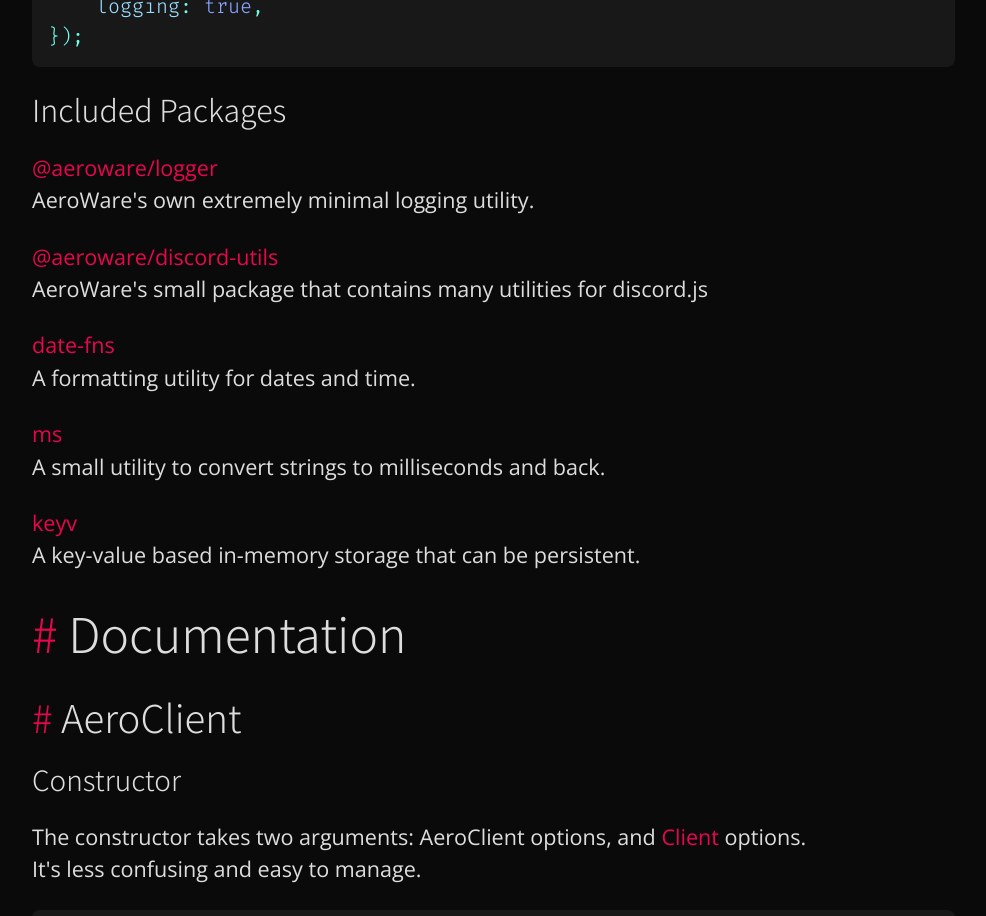
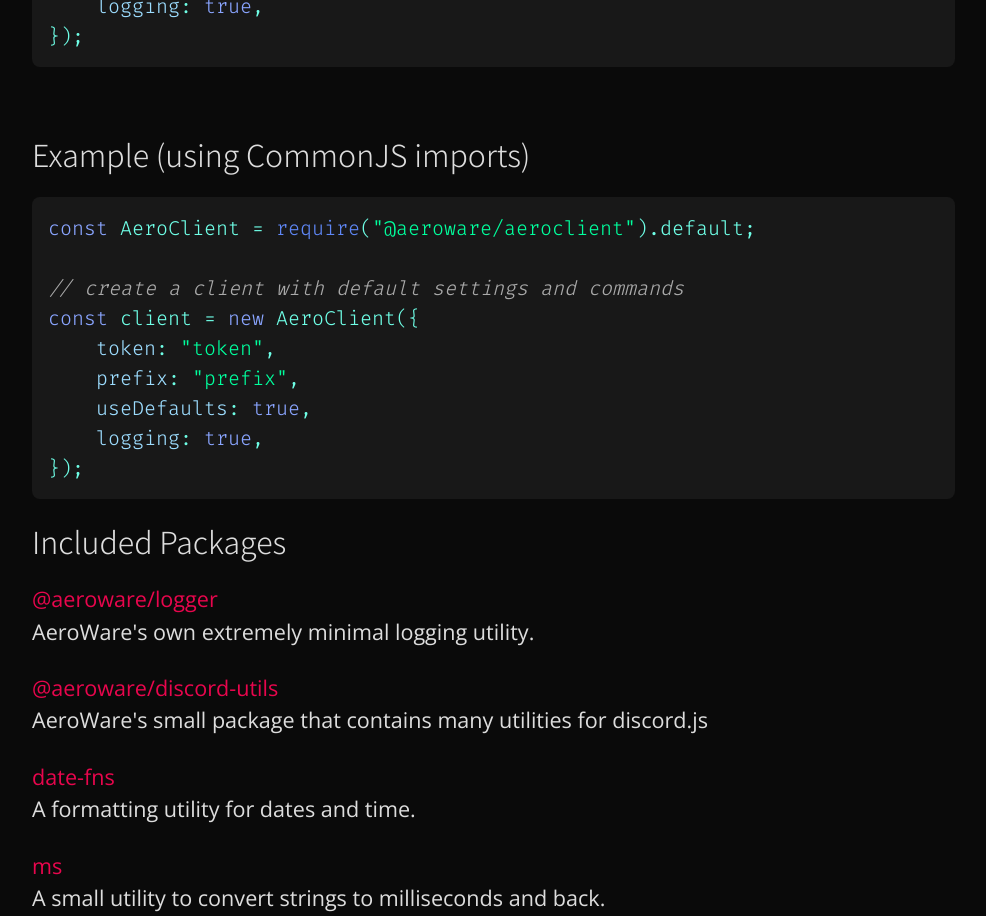
Before and after one commit to aero-ware/aeroclient, a React (Create React App) app: page / in a window 1280 px wide. Shown: the part 1100-2016 px from the top of the page, without its empty margins (293-1279 px from the left). Built offline with nearby package versions, Linux system fonts and the light colour scheme.

Commit message:
added commonjs import syntax

```diff
--- a/src/App.tsx
+++ b/src/App.tsx
@@ -135,6 +135,22 @@
                                 <code>
                                     {`\
 import AeroClient from "@aeroware/aeroclient";
+
+// create a client with default settings and commands
+const client = new AeroClient({
+    token: "token",
+    prefix: "prefix",
+    useDefaults: true,
+    logging: true,
+});`}
+                                </code>
+                            </pre>
+                            <br />
+                            <h3>Example (using CommonJS imports)</h3>
+                            <pre>
+                                <code>
+                                    {`\
+const AeroClient = require("@aeroware/aeroclient").default;
 
 // create a client with default settings and commands
 const client = new AeroClient({
```
